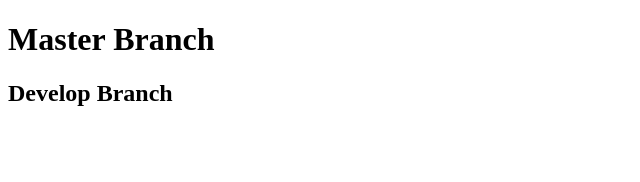
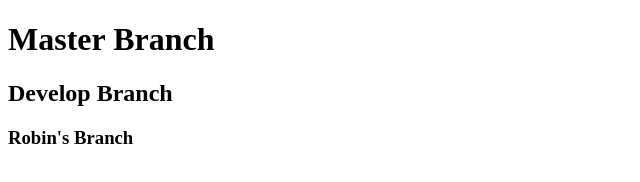
Before and after one commit to troylw123/teamGit, a plain HTML site: page index.html in a window 1280 px wide. Shown: the whole page, without its empty margins (0-640 px from the left). Drawn offline with Linux system fonts and the light colour scheme.

Commit message:
Robin's Branch

```diff
--- a/index.html
+++ b/index.html
@@ -10,6 +10,7 @@
 
     <h1> Master Branch</h1>
     <h2> Develop Branch</h2>
+    <h3>Robin's Branch</h3>
 
 
 </body>
```
